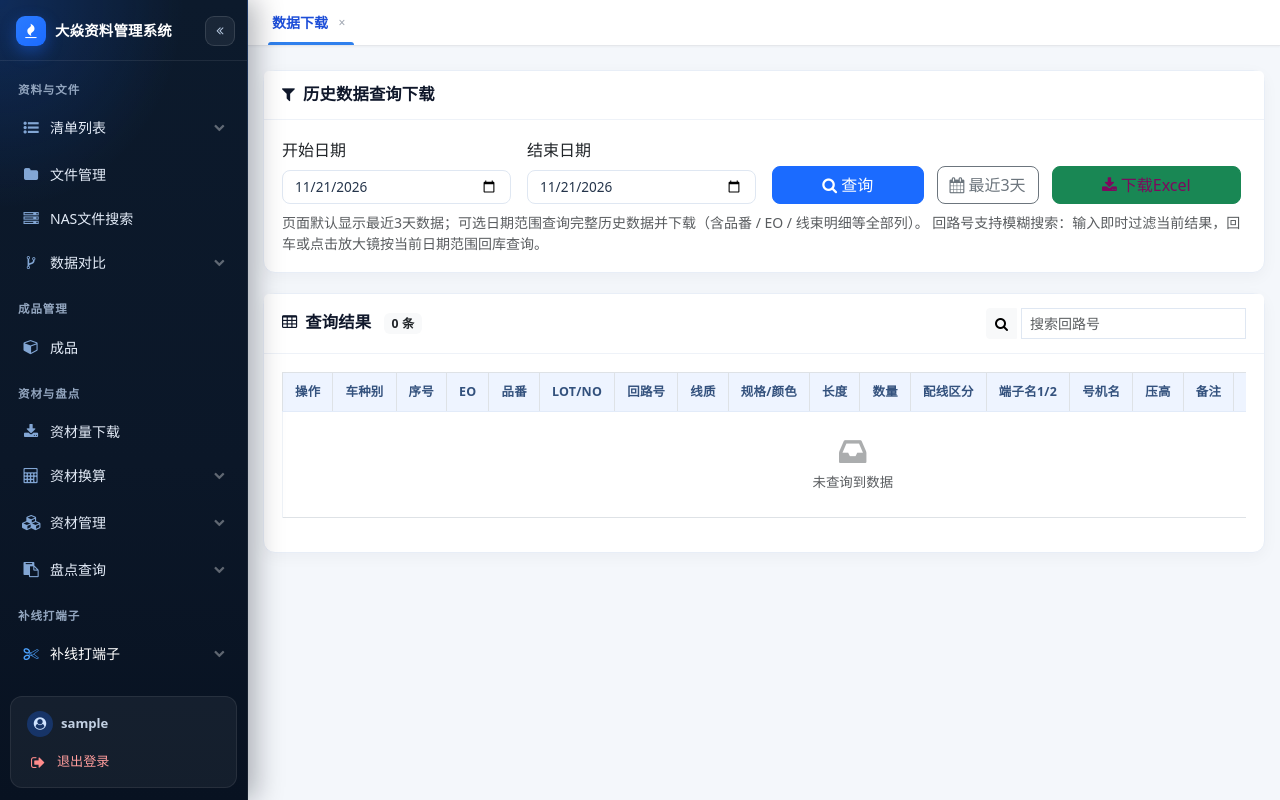
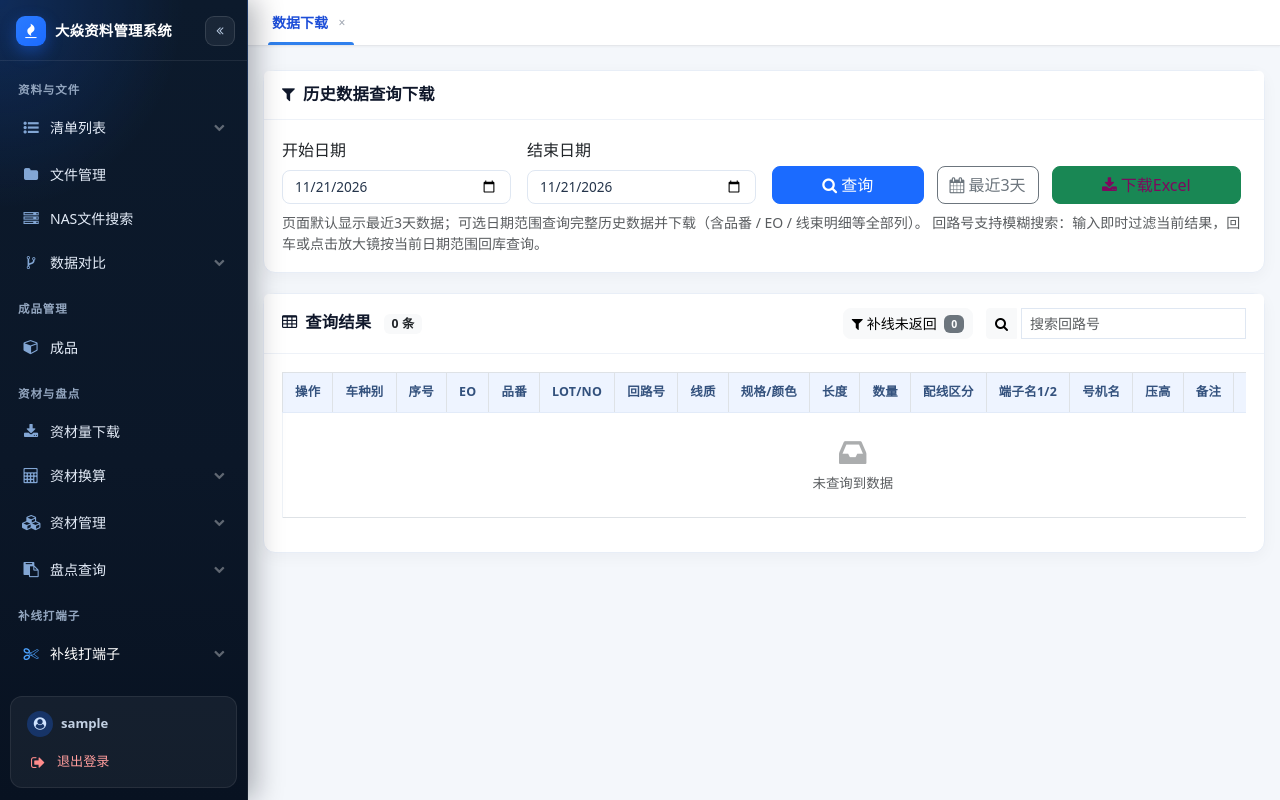
Before and after one commit to zankls777/dymes, a Flask app: page /wire/data_download in a window 1280 px wide. Run offline with Flask 3, Linux system fonts and the light colour scheme; a user stored in the database is signed in; data that the repository does not hold is empty; parts of the project's set-up code (start-up, migrations or seed data) failed here and were passed over; some libraries are stand-ins or nearby versions.

Commit message:
feat: 新增补线未返回筛选功能，支持与回路号搜索叠加

```diff
--- a/templates/wire_data_download.html
+++ b/templates/wire_data_download.html
@@ -94,7 +94,13 @@
                 <h5 class="card-title mb-0"><i class="fa fa-table me-2"></i>查询结果
                     <span class="badge bg-light text-dark ms-2" id="resultCount">0</span>
                 </h5>
-                <!-- 回路号搜索：输入即时模糊过滤已加载结果；点击放大镜/回车按日期范围回库模糊查询 -->
+                <!-- 筛选：补线未返回；回路号搜索：输入即时模糊过滤已加载结果，回车/放大镜按日期范围回库查询 -->
+                <div class="d-flex align-items-center gap-2 flex-wrap">
+                    <button class="btn btn-light btn-sm text-nowrap" id="unreturnedBtn" type="button"
+                            aria-pressed="false" title="仅显示补线未返回的记录">
+                        <i class="fa fa-filter me-1"></i>补线未返回
+                        <span class="badge bg-secondary ms-1" id="unreturnedCount">0</span>
+                    </button>
                     <div class="input-group input-group-sm circuit-search">
                         <button class="btn btn-light" id="circuitSearchBtn" type="button" title="按当前日期范围查询回路号">
                             <i class="fa fa-search"></i>
@@ -104,6 +110,7 @@
                         <button class="btn btn-light" id="circuitSearchClear" type="button" title="清空" style="display:none;">
                             <i class="fa fa-times"></i>
                         </button>
+                    </div>
                 </div>
             </div>
             <div class="card-body position-relative" id="resultCardBody">
@@ -372,11 +379,35 @@
                 circuitKeyword = circuitSearch.value.trim();
                 circuitSearchClear.style.display = circuitKeyword ? '' : 'none';
                 // 空关键字显示全部；否则按回路号模糊匹配（不分大小写、忽略分隔符）
-                const rows = circuitKeyword
-                    ? currentRows.filter(r => fuzzyCircuitMatch(r.circuit_no, circuitKeyword))
-                    : currentRows;
+                // 「补线未返回」筛选与回路号搜索叠加生效
+                const rows = currentRows.filter(r => {
+                    if (onlyUnreturned && r.return_status !== '未返回') return false;
+                    return circuitKeyword ? fuzzyCircuitMatch(r.circuit_no, circuitKeyword) : true;
+                });
                 renderRows(rows, currentRows.length);
+                updateUnreturnedCount();
             }
+
+            // 「补线未返回」筛选按钮：切换后仅显示返回状态为未返回的记录
+            const unreturnedBtn = document.getElementById('unreturnedBtn');
+            const unreturnedCount = document.getElementById('unreturnedCount');
+            let onlyUnreturned = false;
+
+            function updateUnreturnedCount() {
+                const n = currentRows.filter(r => r.return_status === '未返回').length;
+                unreturnedCount.textContent = n;
+                unreturnedCount.className = onlyUnreturned
+                    ? 'badge bg-danger ms-1' : 'badge bg-secondary ms-1';
+            }
+
+            unreturnedBtn.addEventListener('click', function() {
+                onlyUnreturned = !onlyUnreturned;
+                unreturnedBtn.setAttribute('aria-pressed', onlyUnreturned ? 'true' : 'false');
+                unreturnedBtn.classList.toggle('btn-warning', onlyUnreturned);
+                unreturnedBtn.classList.toggle('text-dark', onlyUnreturned);
+                unreturnedBtn.classList.toggle('btn-light', !onlyUnreturned);
+                applyCircuitFilter();
+            });
             const CACHE_KEY = 'wire_data_dl_v1';
             let abortCtrl = null;
 
```
Lines whose indentation alone changed are shown as unchanged.
